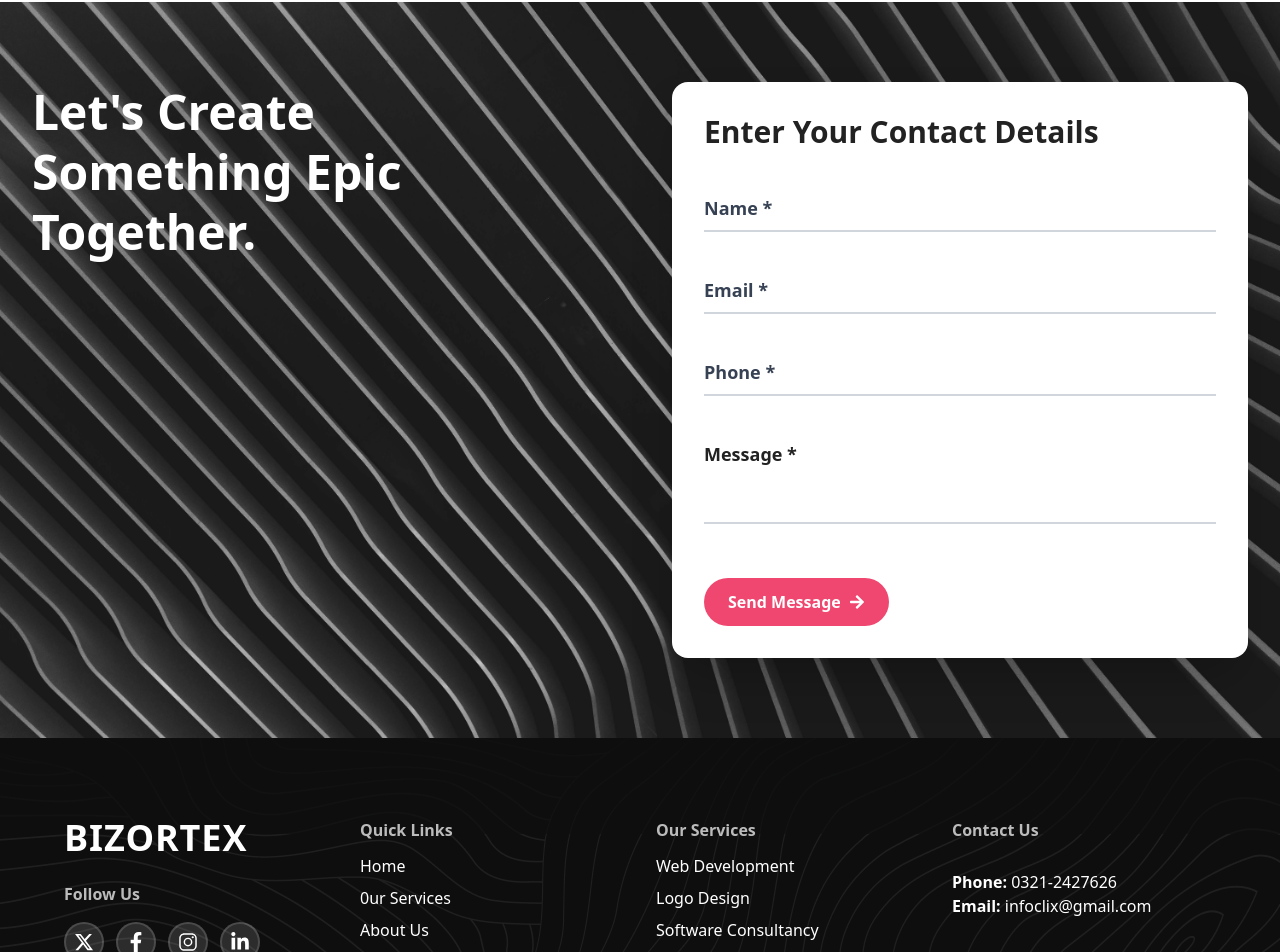
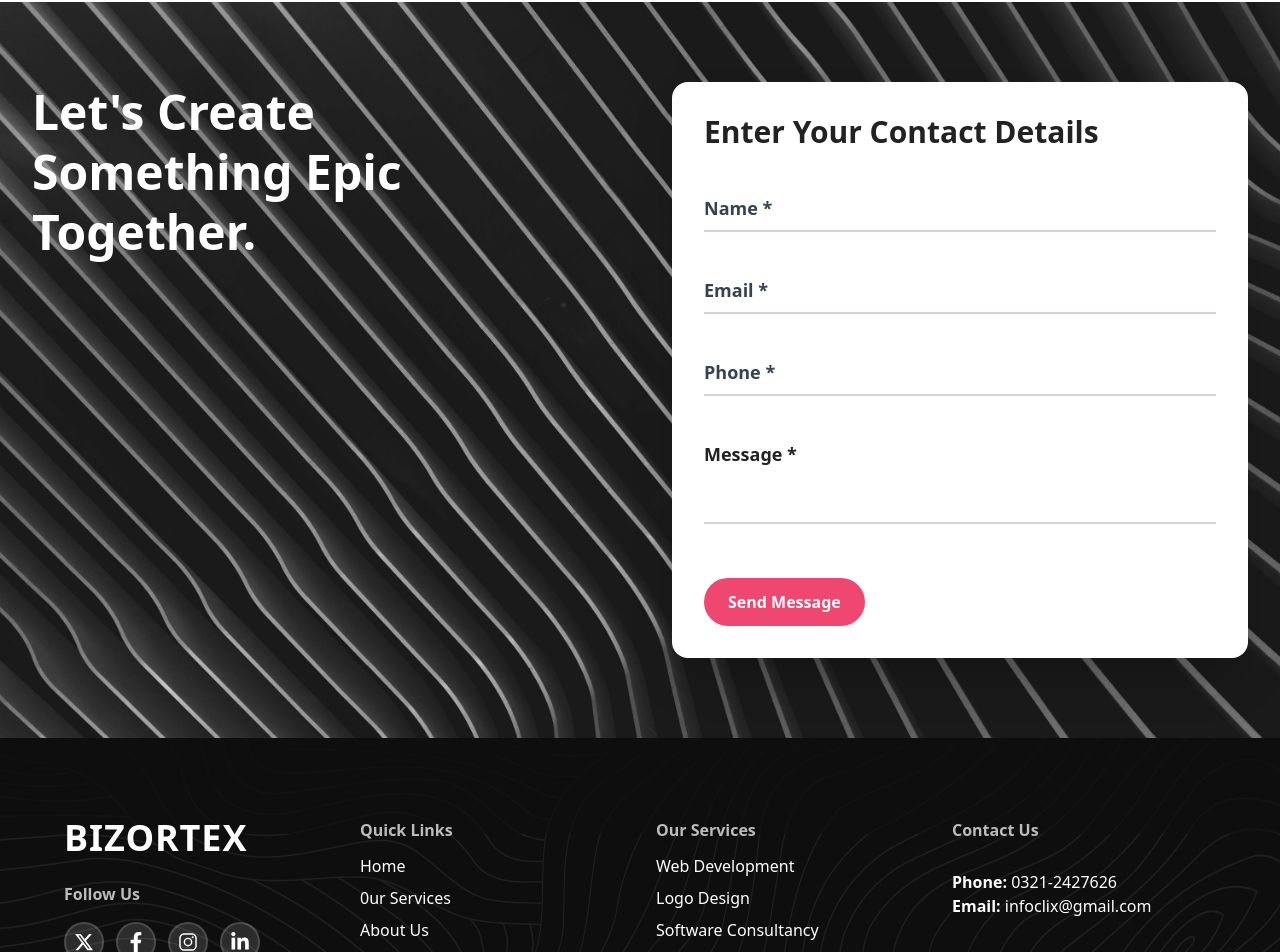
Before and after one commit to mr-saim-365/PENTECH, a React (Vite) app: page /Contact in a window 1280 px wide. Shown: the part 1034-1986 px from the top of the page. Built offline with nearby package versions, Linux system fonts and the light colour scheme.

Commit message:
Email js added in form

```diff
--- a/src/pages/Contact.jsx
+++ b/src/pages/Contact.jsx
@@ -30,8 +30,7 @@ const fadeUp = {
 
 const Contact = () => {
   const [email, setEmail] = useState("");
-  const [firstName, setFirstName] = useState("");
-  const [lastName, setLastName] = useState("");
+  const [Name, setName] = useState("");
   const [message, setMessage] = useState("");
   const [cellNumber, setCellNumber] = useState("");
   const [status, setStatus] = useState("");
@@ -39,7 +38,7 @@ const Contact = () => {
   const handleSubmit = async (e) => {
     e.preventDefault();
 
-    if (!firstName || !lastName || !email || !cellNumber || !message) {
+    if (!Name || !email || !cellNumber || !message) {
       setStatus("error");
       return;
     }
@@ -49,19 +48,16 @@ const Contact = () => {
     const publicKey = "1T9xbZKxb37vbLUVd";
 
     const templateParams = {
-      from_firstName: firstName,
-      from_lastName: lastName,
+      from_Name: Name,
       from_email: email,
       from_phone: cellNumber,
-
       message,
     };
 
     try {
       await emailjs.send(serviceId, templateId, templateParams, publicKey);
       setStatus("success");
-      setFirstName("");
-      setLastName("");
+      setName("");
       setEmail("");
       setMessage("");
       setCellNumber("");
@@ -81,7 +77,6 @@ const Contact = () => {
         className="overflow-hidden"
       >
         <div className="pt-16 text-[#222222]">
-
           <motion.div
             variants={container}
             initial="hidden"
@@ -100,12 +95,10 @@ const Contact = () => {
             </motion.p>
           </motion.div>
 
-
           <div
             className="w-full md:w-[95%] 2xl:w-[85%] mx-auto
         flex flex-col lg:flex-row gap-16 py-20 px-4 justify-between md:px-0"
           >
-
             <motion.div
               initial={{ opacity: 0, x: -60 }}
               whileInView={{ opacity: 1, x: 0 }}
@@ -129,7 +122,6 @@ const Contact = () => {
                 Get in touch <br /> with us
               </h1>
             </motion.div>
-
 
             <motion.div
               variants={container}
@@ -193,7 +185,6 @@ const Contact = () => {
             </motion.div>
           </div>
 
-
           <motion.div
             style={{ backgroundImage: `url(${bgcontact})` }}
             initial={{ opacity: 0 }}
@@ -207,7 +198,6 @@ const Contact = () => {
           flex flex-col lg:flex-row gap-16
           w-full md:w-[95%] 2xl:w-[85%] justify-between mx-auto"
             >
-
               <motion.div
                 initial={{ opacity: 0, x: -60 }}
                 whileInView={{ opacity: 1, x: 0 }}
@@ -232,7 +222,7 @@ const Contact = () => {
                   Enter Your Contact Details
                 </h2>
 
-                <form className="flex flex-col gap-8">
+                {/* <form  className="flex flex-col gap-8">
                   {["Name", "Email", "Phone"].map((field, i) => (
                     <div key={i} className="relative">
                       <input
@@ -294,6 +284,141 @@ const Contact = () => {
                     Send Message
                     <FaArrowRight />
                   </button>
+                </form> */}
+                <form onSubmit={handleSubmit} className="flex flex-col gap-8">
+                  {/* Name */}
+                  <div className="relative">
+                    <input
+                      type="text"
+                      required
+                      value={Name}
+                      onChange={(e) => setName(e.target.value)}
+                      placeholder=" "
+                      className="peer w-full border-b-2 border-gray-300
+      outline-none py-3 bg-transparent font-semibold"
+                    />
+                    <label
+                      className="absolute left-0 top-3 text-gray-700 font-semibold transition-all
+      peer-placeholder-shown:top-3
+      peer-placeholder-shown:text-lg
+      peer-focus:-top-2
+      peer-focus:text-sm
+      peer-focus:text-[#ef476f]
+      peer-valid:-top-2
+      peer-valid:text-sm
+      peer-valid:text-[#ef476f]"
+                    >
+                      Name *
+                    </label>
+                  </div>
+
+                  {/* Email */}
+                  <div className="relative">
+                    <input
+                      type="email"
+                      required
+                      value={email}
+                      onChange={(e) => setEmail(e.target.value)}
+                      placeholder=" "
+                      className="peer w-full border-b-2 border-gray-300
+      outline-none py-3 bg-transparent font-semibold"
+                    />
+                    <label
+                      className="absolute left-0 top-3 text-gray-700 font-semibold transition-all
+      peer-placeholder-shown:top-3
+      peer-placeholder-shown:text-lg
+      peer-focus:-top-2
+      peer-focus:text-sm
+      peer-focus:text-[#ef476f]
+      peer-valid:-top-2
+      peer-valid:text-sm
+      peer-valid:text-[#ef476f]"
+                    >
+                      Email *
+                    </label>
+                  </div>
+
+                  {/* Phone */}
+                  <div className="relative">
+                    <input
+                      type="text"
+                      required
+                      value={cellNumber}
+                      onChange={(e) => setCellNumber(e.target.value)}
+                      placeholder=" "
+                      className="peer w-full border-b-2 border-gray-300
+      outline-none py-3 bg-transparent font-semibold"
+                    />
+                    <label
+                      className="absolute left-0 top-3 text-gray-700 font-semibold transition-all
+      peer-placeholder-shown:top-3
+      peer-placeholder-shown:text-lg
+      peer-focus:-top-2
+      peer-focus:text-sm
+      peer-focus:text-[#ef476f]
+      peer-valid:-top-2
+      peer-valid:text-sm
+      peer-valid:text-[#ef476f]"
+                    >
+                      Phone *
+                    </label>
+                  </div>
+
+                  {/* Message */}
+                  <div className="relative w-full">
+                    <textarea
+                      required
+                      value={message}
+                      onChange={(e) => setMessage(e.target.value)}
+                      placeholder=" "
+                      className="peer w-full border-b-2 border-gray-300
+      font-semibold outline-none py-3
+      resize-none h-24 bg-transparent"
+                    />
+                    <label
+                      className="absolute left-0 top-3 font-semibold
+      text-[#222222] transition-all
+      peer-placeholder-shown:top-3
+      peer-placeholder-shown:text-lg
+      peer-focus:-top-2
+      peer-focus:text-sm
+      peer-focus:text-[#ef476f]
+      peer-valid:-top-2
+      peer-valid:text-sm
+      peer-valid:text-[#ef476f]"
+                    >
+                      Message *
+                    </label>
+                  </div>
+
+                  {/* Status Messages */}
+                  {status === "success" && (
+                    <p className="text-green-600 font-semibold">
+                      Message sent successfully!
+                    </p>
+                  )}
+                  {status === "error" && (
+                    <p className="text-red-500 font-semibold">
+                      Please fill all fields.
+                    </p>
+                  )}
+                  {status === "emailError" && (
+                    <p className="text-red-500 font-semibold">
+                      Something went wrong. Try again.
+                    </p>
+                  )}
+
+                  {/* Submit */}
+                  <button
+                    type="submit"
+                    className="inline-flex items-center justify-center gap-2 cursor-pointer
+    bg-[#ef476f] text-white font-semibold
+    px-6 py-3 rounded-full w-max
+    hover:scale-105 active:scale-95
+    transition duration-300 mt-4"
+                  >
+                    Send Message
+                  </button>
                 </form>
               </motion.div>
             </div>
@@ -303,7 +428,6 @@ const Contact = () => {
       <Footer />
     </>
   );
-
 };
 
 export default Contact;
```
